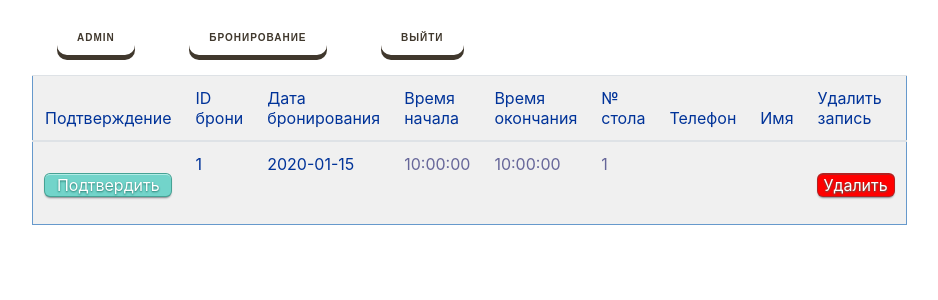
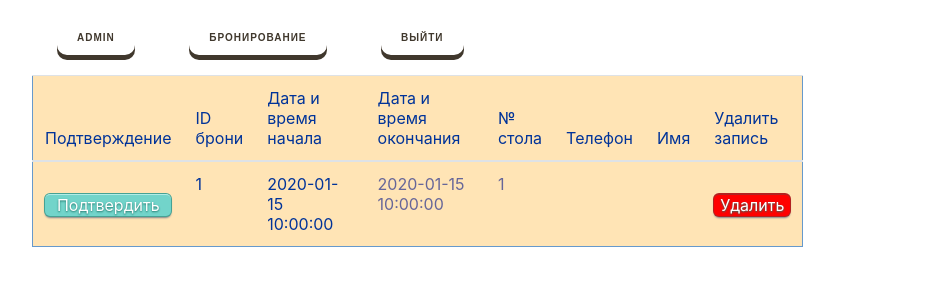
Before and after one commit to OlegYariga/na_rogah, a Flask app: page /api/v1/reservation in a window 1280 px wide. Shown: the top 300 px of the page, without its empty margins (243-1181 px from the left). Run offline with Flask 2, Linux system fonts and the light colour scheme; tables that the repository leaves empty hold one stand-in row (values such as "Sample post"); parts of the project's set-up code (start-up, migrations or seed data) failed here and were passed over; some libraries are stand-ins or nearby versions.

Commit message:
changed view of custom admin page

```diff
--- a/models.py
+++ b/models.py
@@ -235,10 +235,6 @@ class Tables(db.Model):
 
 class Booking(db.Model):
     booking_id = db.Column(db.BigInteger, primary_key=True)
-    date = db.Column(db.Date)
-    time_from = db.Column(db.Time)
-    date_to = db.Column(db.Date)
-    time_to = db.Column(db.Time)
     date_time_from = db.Column(db.DateTime)
     date_time_to = db.Column(db.DateTime)
     user_id = db.Column(db.BigInteger, db.ForeignKey('users.id'))
--- a/static/style.css
+++ /dev/null
@@ -1,25 +0,0 @@
- /* /static/style.css  */
-
-    body,html {
-        height: 100%;
-    }
-
-    .flight-container {
-        margin: 0px;
-        padding: px;
-    }
-    table {border: 1px solid #69c;}
-th {
-  font-weight: normal;
-  color: #039;
-  border-bottom: 1px dashed #69c;
-  padding: 12px 17px;
-}
-td {
-  color: #669;
-  padding: 7px 17px;
-}
-tr:hover td {background: #ccddff;}
-tr:nth-last-child(1) {
-    background: #f0f0f0; /* Цвет фона */
-  }
--- a/templates/base.html
+++ b/templates/base.html
@@ -26,7 +26,7 @@ td {
 }
 tr:hover td {background: #ccddff;}
 tr:nth-last-child(1) {
-    background: red; /* Цвет фона */
+    background: moccasin; /* Цвет фона */
   }
 
 h2{
--- a/templates/index.html
+++ b/templates/index.html
@@ -8,16 +8,14 @@
     <a href="booking">Бронирование</a>
     <a href="logout">Выйти</a>
 </div>
-        <div class="tbh" style="overflow: none; max-height: 80vh">
-            <div class="thh">
+
                 <table class="table" id="flights">
                     <thead>
                         <tr>
                             <th scope="col">Подтверждение</th>
                             <th scope="col">ID брони</th>
-                            <th scope="col">Дата бронирования</th>
-                            <th scope="col">Время начала</th>
-                            <th scope="col">Время окончания</th>
+                            <th scope="col">Дата и время начала&nbsp;&nbsp;&nbsp;&nbsp;&nbsp;&nbsp;&nbsp;</th>
+                            <th scope="col">Дата и время окончания&nbsp;&nbsp;&nbsp;</th>
                             <th scope="col">№ столa</th>
                             <th scope="col">Телефон</th>
                             <th scope="col">Имя</th>
@@ -38,9 +36,8 @@
                             </td>
 
                             <th scope="row">{{ flight.booking_id}}</th>
-                            <th scope="row">{{ flight.date }}</th>
-                            <td> {{flight.time_from }} </td>
-                            <td> {{ flight.time_to }} </td>
+                            <th scope="row">{{ flight.date_time_from }}</th>
+                            <td> {{ flight.date_time_to }} </td>
                             <td> {{ flight.table_id }} </td>
                             <td> {{flight.phone }} </td>
                             <td> {{flight.user_name }} </td>
@@ -57,8 +54,6 @@
 
                     </tbody>
                 </table>
-            </div>
-        </div>
 
 <script>
 
--- a/view.py
+++ b/view.py
@@ -398,9 +398,8 @@ def index():
                         body = "Бронирование прошло успешно!\n " \
                                "Номер Вашей брони - "+str(order_table.booking_id)+"\n " \
                                "Стол № "+str(order_table.table_id)+"\n " \
-                               "Дата: "+str(order_table.date)+"\n " \
-                               "Время начала: "+str(order_table.time_from)+"\n " \
-                               "Время окончания: "+str(order_table.time_to)
+                               "Дата и время начала: "+str(order_table.date_time_from)+"\n " \
+                               "Дата и время окончания: "+str(order_table.date_time_to)
                         send_mail(mail_to, subject, body)
 
         if request.form['index'] == "1":
@@ -415,9 +414,8 @@ def index():
     for order in booking:
         user = Users.query.filter(Users.id == order.user_id).first()
         flights_keys['booking_id'] = order.booking_id
-        flights_keys['date'] = order.date
-        flights_keys['time_from'] = order.time_from
-        flights_keys['time_to'] = order.time_to
+        flights_keys['date_time_from'] = order.date_time_from
+        flights_keys['date_time_to'] = order.date_time_to
         if user:
             flights_keys['user_name'] = user.name
             flights_keys['phone'] = user.phone
```
Also changed, not shown: migrations/versions/100c9d19d2f5_.py (added, +34 -0 lines).
